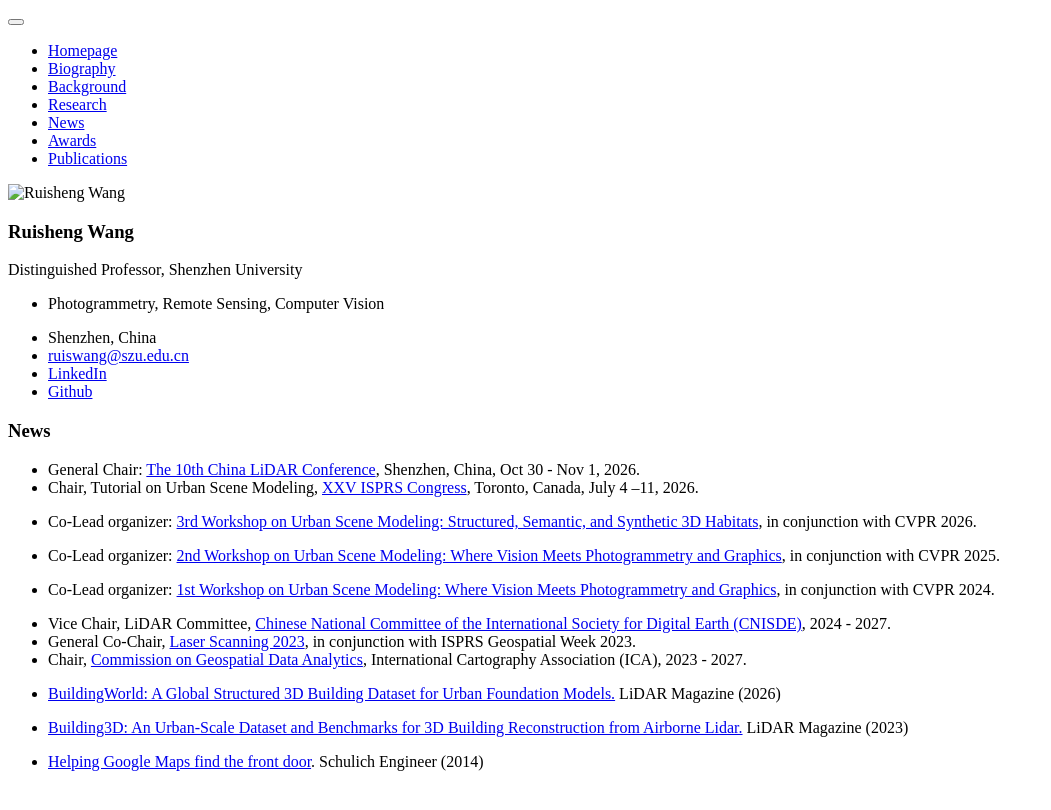
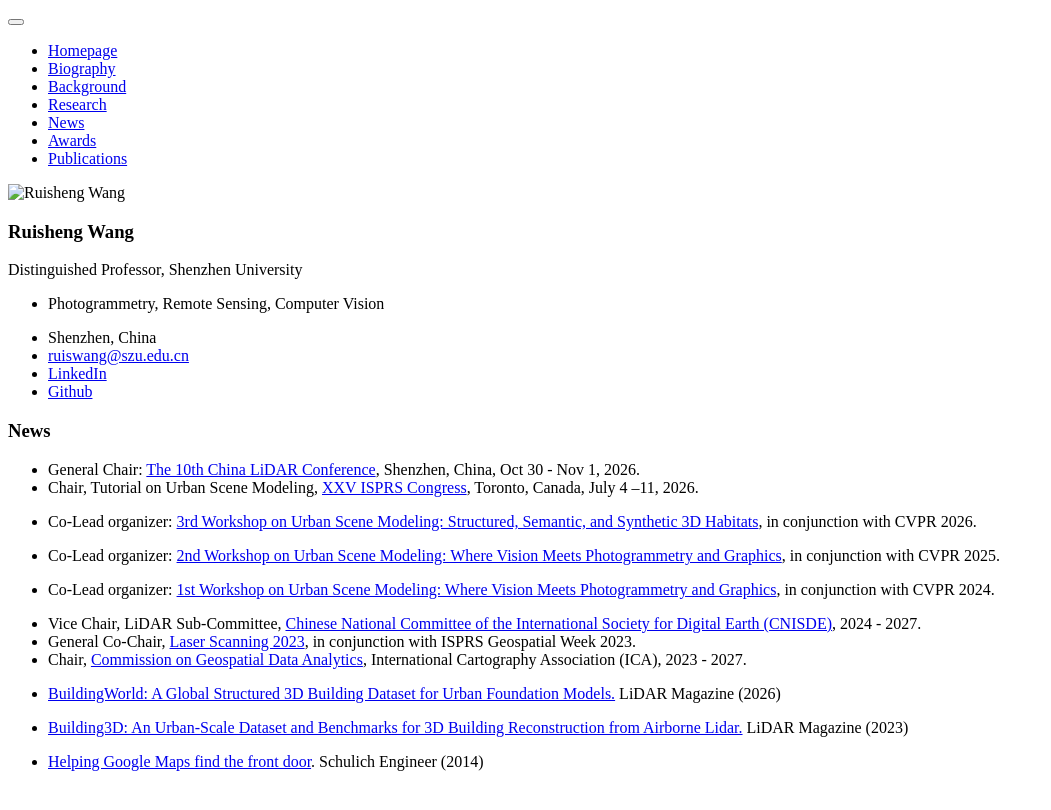
Before and after one commit to ruishengwang/ruishengwang.github.io, a Jekyll site: the page built from _pages/includes/news.md, in a window 1280 px wide. Shown: the top 810 px of the page, without its empty margins (0-1051 px from the left). Built offline with Jekyll 4.4.1, drawn with Linux system fonts in a browser that asks for light colours; our own code applies the rules of GitHub Pages for plain Markdown files.

Commit message:
Update news.md

```diff
--- a/_pages/includes/news.md
+++ b/_pages/includes/news.md
@@ -8,7 +8,7 @@
 
 - Co-Lead organizer: [1st Workshop on Urban Scene Modeling: Where Vision Meets Photogrammetry and Graphics](https://usm3d.github.io/2024/), in conjunction with CVPR 2024.
 
-- Vice Chair, LiDAR Committee, [Chinese National Committee of the International Society for Digital Earth (CNISDE)](https://www.digitalearth-isde.org), 2024 - 2027.
+- Vice Chair, LiDAR Sub-Committee, [Chinese National Committee of the International Society for Digital Earth (CNISDE)](https://www.digitalearth-isde.org/show-20-27-1.html), 2024 - 2027.
 - General Co-Chair, [Laser Scanning 2023](https://gsw2023.com/index.php/project/laser-scanning-2023/), in conjunction with ISPRS Geospatial Week 2023.
 - Chair, [Commission on Geospatial Data Analytics](https://icaci.org/commissions/), International Cartography Association (ICA), 2023 - 2027.
 - [BuildingWorld: A Global Structured 3D Building Dataset for Urban Foundation Models.](https://lidarmag.com/2026/02/16/buildingworld-a-global-structured-3d-building-dataset-for-urban-foundation-models/) LiDAR Magazine (2026)
```
